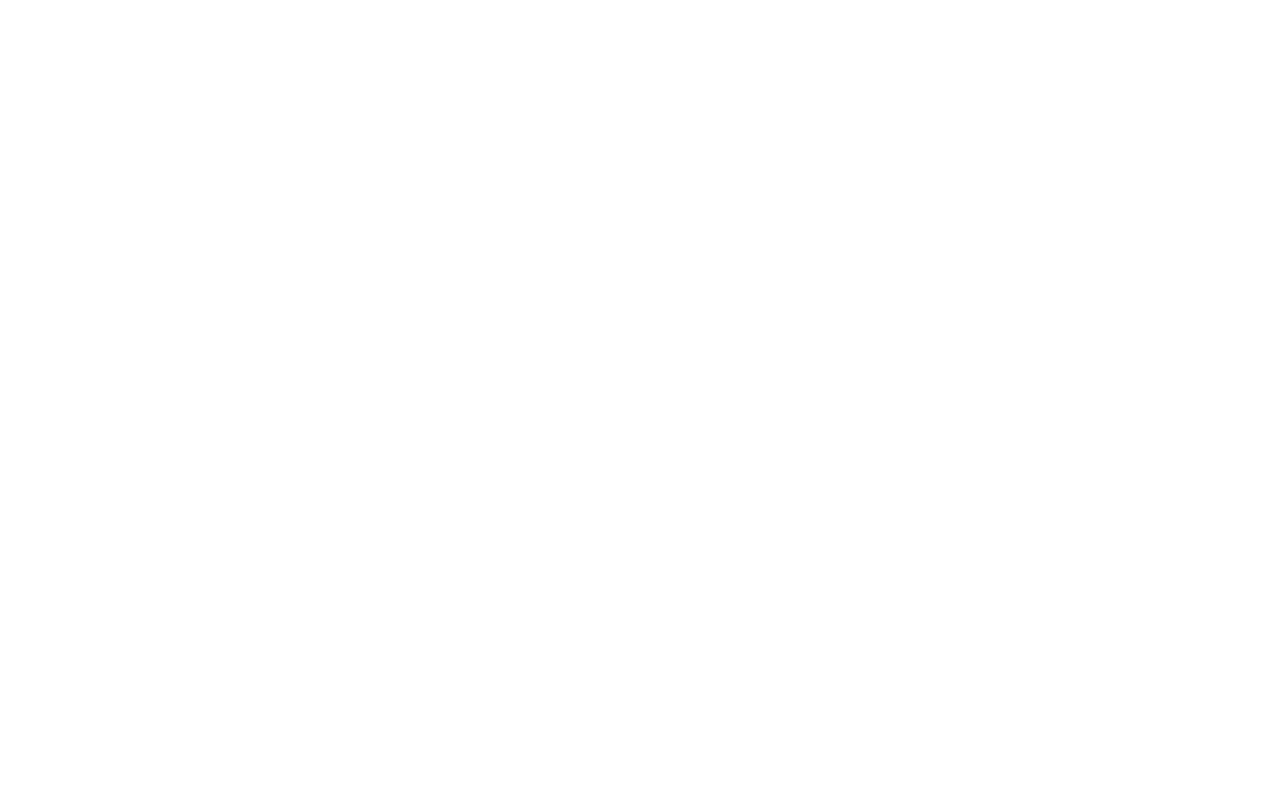
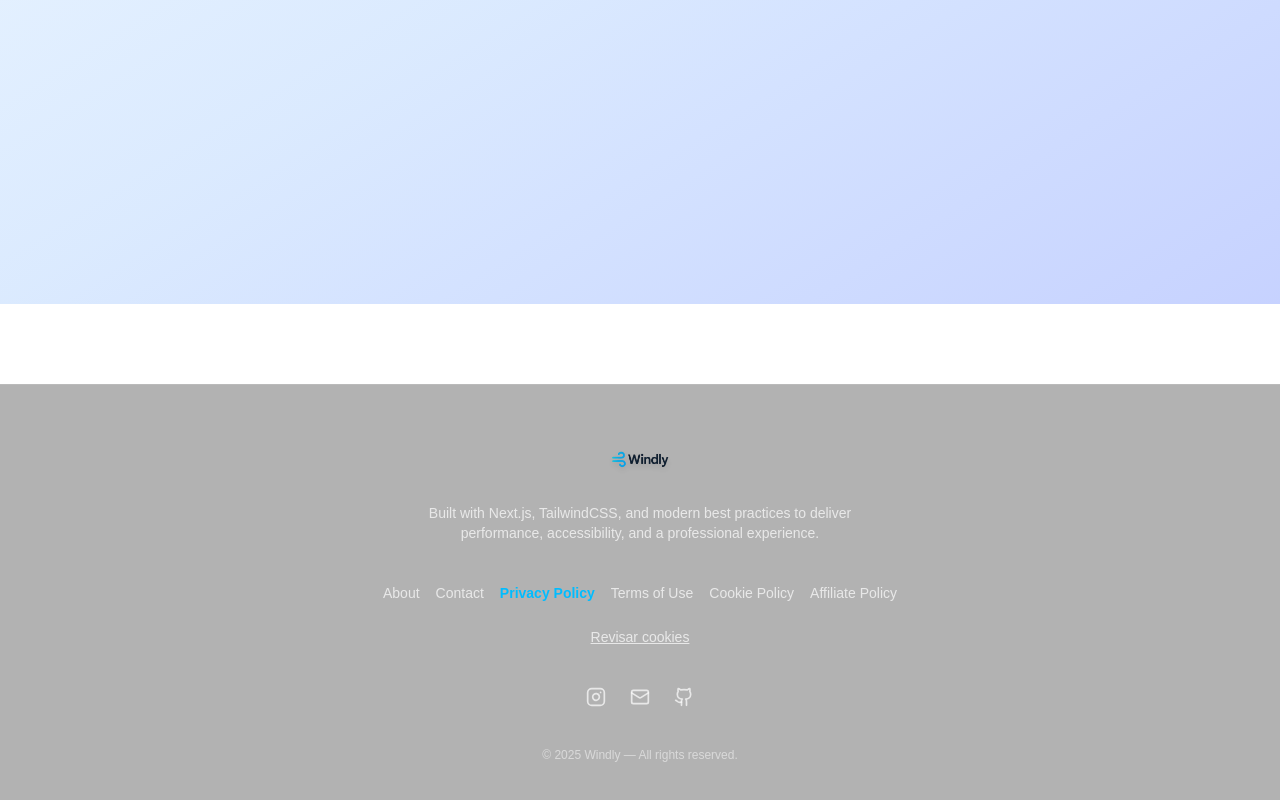
Before and after one commit to robsonalbuquerquedev/windly, a Next.js app: page /en/privacy-policy in a window 1280 px wide. Before the commit this address had no page. Shown: the part 622-1422 px from the top of the page. Before the commit the page ends 800 px from the top, so only its background shows below. Built offline with nearby package versions, Linux system fonts and the light colour scheme.

Commit message:
feat: adicionar rota privacy-policy - en

```diff
--- /dev/null
+++ b/app/en/privacy-policy/page.tsx
@@ -0,0 +1,57 @@
+import PoliticaDePrivacidadeEN from "@/components/politica-de-privacidade/PoliticaDePrivacidadeEN";
+import type { Metadata } from "next";
+
+export const metadata: Metadata = {
+  title: {
+    absolute: "Privacy Policy — Your Data and Security | Windly",
+  },
+
+  description:
+    "Read Windly’s Privacy Policy and understand how we handle personal data, cookies, ads, affiliate links, and collected information to ensure full transparency and safe browsing.",
+
+  keywords: [
+    "Windly Privacy Policy",
+    "Privacy",
+    "Data Protection",
+    "Cookies",
+    "Google AdSense",
+    "Affiliates",
+    "Security",
+    "Personal Data",
+    "Next.js",
+    "TailwindCSS",
+    "SEO",
+    "Semantic HTML",
+  ],
+
+  alternates: {
+    canonical: "https://windly.com.br/en/privacy-policy",
+    languages: {
+      "en-US": "https://windly.com.br/en/privacy-policy",
+      "pt-BR": "https://windly.com.br/pt/politica-de-privacidade",
+    },
+  },
+
+  openGraph: {
+    title: "Privacy Policy — Your Data and Security | Windly",
+    description:
+      "Learn how your data is handled at Windly, including cookies, ads, affiliate links, and transparency and protection practices.",
+    url: "https://windly.com.br/en/privacy-policy",
+    siteName: "Windly",
+    images: [
+      {
+        url: "/hero-windly.png",
+        width: 1200,
+        height: 630,
+        alt: "Illustrative image for Windly's Privacy Policy page",
+      },
+    ],
+    type: "website",
+  },
+};
+
+export default function PoliticaDePrivacidadePage() {
+    return (
+        <PoliticaDePrivacidadeEN />
+    );
+}
```
